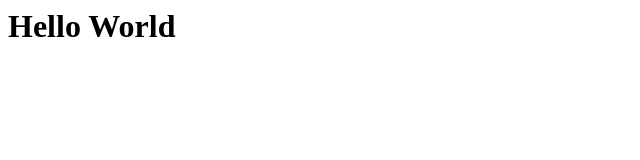
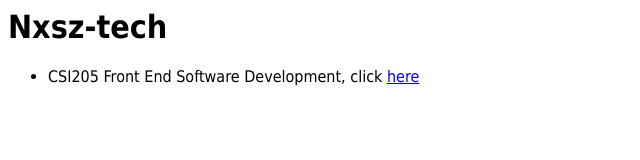
Before and after one commit to Nxsz-tech/Nxsz-tech.github.io, a plain HTML site: page index.html in a window 1280 px wide. Shown: the whole page, without its empty margins (0-640 px from the left). Drawn offline with Linux system fonts and the light colour scheme.

Commit message:
Update index.html

```diff
--- a/index.html
+++ b/index.html
@@ -1 +1,14 @@
-<h1>Hello World</h1>
+<html>
+  <head>
+    <title>Nxsz-tech</title>
+    <style>
+      body {font-family: Tahoma, Verdana, Segoe, sans-serif;}
+    </style>
+  </head>
+  <body>
+    <h1>Nxsz-tech</h1>
+    <ul>
+      <li>CSI205 Front End Software Development, click <a href='https://nxsz-tech.github.io/_multipages/'>here </a></li>
+    </ul>
+  </body>
+</html>
```
